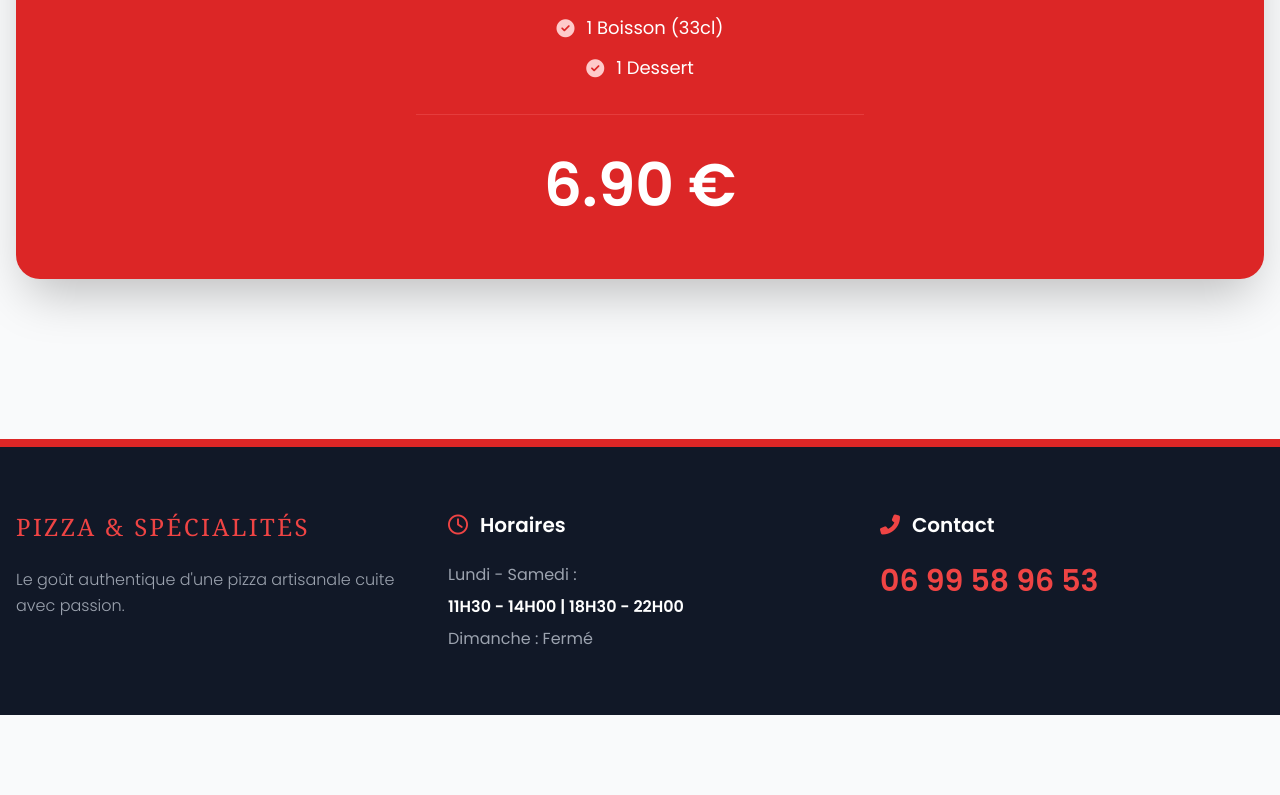
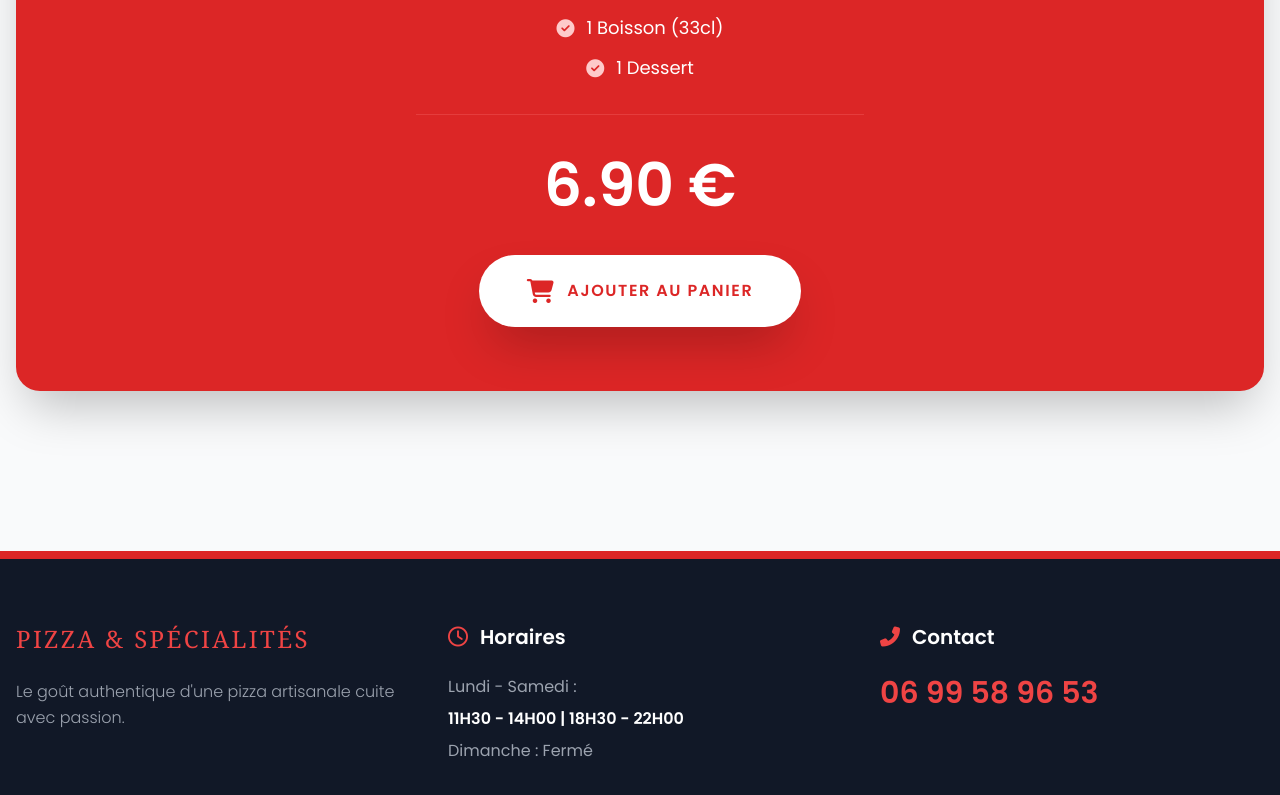
Before and after one commit to mayconbernardes/PizzaBadminton, a React (Vite) app: page / in a window 1280 px wide. Shown: the part 2936-3731 px from the top of the page. Before the commit the page ends 3651 px from the top, so only its background shows below. Built offline with nearby package versions, Linux system fonts and the light colour scheme.

Commit message:
Feature: Added Student Menu to the cart functionality

```diff
--- a/App.tsx
+++ b/App.tsx
@@ -315,7 +315,14 @@ const App: React.FC = () => {
                   <li key={idx} className="flex items-center justify-center"><i className="fas fa-check-circle mr-3 text-red-200"></i> {incl}</li>
                 ))}
               </ul>
-              <div className="text-6xl font-black">{STUDENT_MENU.price}</div>
+              <div className="text-6xl font-black mb-10">{STUDENT_MENU.price}</div>
+              <button
+                onClick={() => addToCart(STUDENT_MENU)}
+                className="bg-white text-red-600 px-12 py-5 rounded-full font-black uppercase tracking-widest shadow-2xl hover:bg-gray-100 transition-all no-print transform hover:scale-105 active:scale-95 flex items-center space-x-3 mx-auto"
+              >
+                <i className="fas fa-shopping-cart text-2xl"></i>
+                <span>Ajouter au Panier</span>
+              </button>
             </div>
           </section>
         </main>
--- a/constants.ts
+++ b/constants.ts
@@ -104,6 +104,7 @@ export const SPECIALTIES: SpecialtyItem[] = [
 ];
 
 export const STUDENT_MENU: MenuItem = {
+  id: 'menu-etudiant',
   name: 'MENU ÉTUDIANT',
   includes: ['1/2 Pizza au choix', '1 Boisson (33cl)', '1 Dessert'],
   price: '6.90 €'
--- a/types.ts
+++ b/types.ts
@@ -24,6 +24,7 @@ export interface SpecialtyItem {
 }
 
 export interface MenuItem {
+  id: string;
   name: string;
   includes: string[];
   price: string;
```
